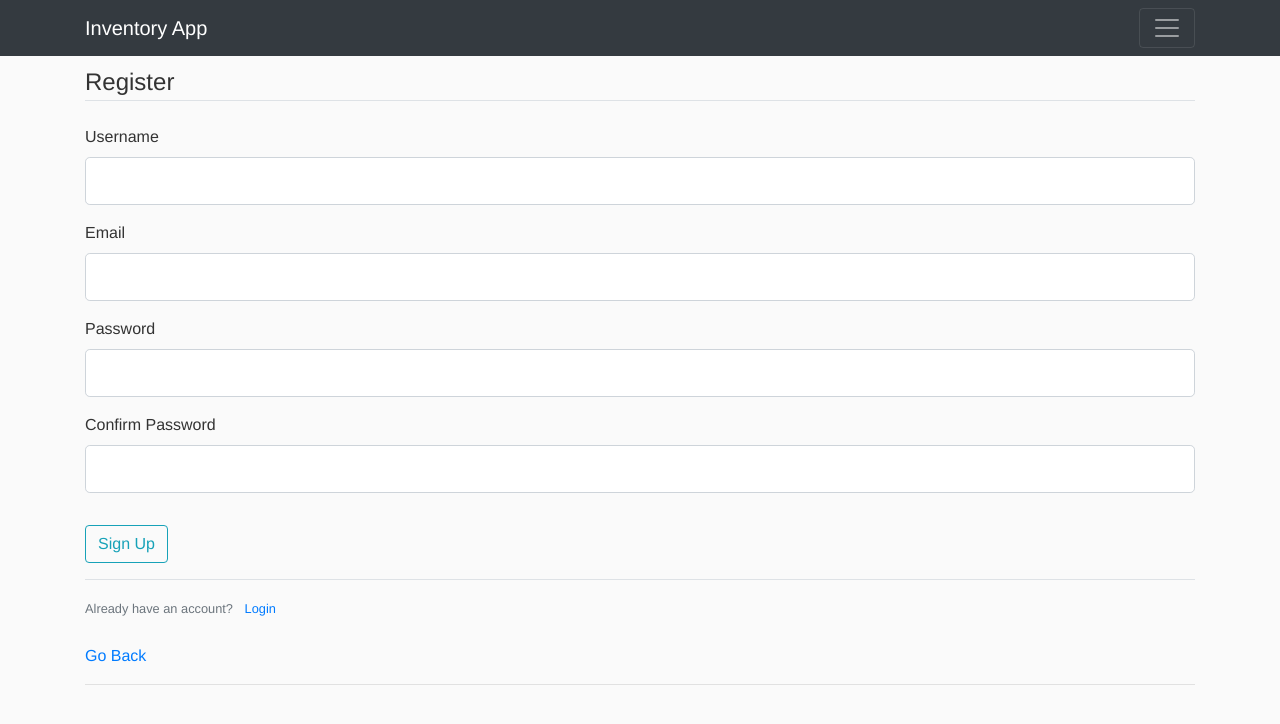
After one commit to chuac/InventoryApp, a Flask app: page /register in a window 1280 px wide. The commit adds this page. Shown: the top 724 px of the page. Run offline with Flask 2, Linux system fonts and the light colour scheme; some libraries are stand-ins or nearby versions.

Commit message:
Users functionality built with Register, Login, Logout. Inventory pages now also require a logged in User to view

```diff
--- a/inventoryapp/__init__.py
+++ b/inventoryapp/__init__.py
@@ -10,6 +10,8 @@ db = SQLAlchemy()
 migrate = Migrate()
 bcrypt = Bcrypt()
 login_manager = LoginManager()
+login_manager.login_view = 'users.login' # the 'login' here is the function of our login route, in our users blueprint. send visitors there when they hit a login_required and are not logged in
+login_manager.login_message_category = 'info' #  Bootstrap for the "Login required" message
 #redis_store = FlaskRedis()
 
 
@@ -19,13 +21,17 @@ def create_app(config_class):
 
     db.init_app(app)
     migrate.init_app(app, db)
+    bcrypt.init_app(app)
+    login_manager.init_app(app)
     #redis_store.init_app(app)
 
     from inventoryapp.main.routes import main
     from inventoryapp.inventory.routes import inven as inventory
+    from inventoryapp.users.routes import users
 
     app.register_blueprint(main)
     app.register_blueprint(inventory)
+    app.register_blueprint(users)
 
 
     return app
--- a/inventoryapp/inventory/routes.py
+++ b/inventoryapp/inventory/routes.py
@@ -11,6 +11,7 @@ inven = Blueprint('inventory', __name__) # pass in the name of our blueprint too
 
 
 @inven.route('/inventory')
+@login_required
 def inventory():
     all_inventory = Inventory.query.order_by(Inventory.last_updated).all()
 
@@ -18,11 +19,13 @@ def inventory():
 
 
 @inven.route('/inventory/<int:id>') # view a singular item
+@login_required
 def item(id):
     item = Inventory.query.get_or_404(id)
     return render_template('item.html', title = item.name, item = item)
 
 @inven.route('/inventory/new', methods=['GET', 'POST'])
+@login_required
 def new_item():
     form = InventoryForm()
     if form.validate_on_submit():
@@ -36,6 +39,7 @@ def new_item():
 
 
 @inven.route('/inventory/<int:id>/update', methods=['GET', 'POST'])
+@login_required
 def update_item(id):
     form = UpdateInventoryItemForm()
     item = Inventory.query.get_or_404(id)
--- a/inventoryapp/templates/layout.html
+++ b/inventoryapp/templates/layout.html
@@ -33,6 +33,19 @@
                     <li class="nav-item">
                       <a class="nav-link" href="{{ url_for('inventory.inventory') }}">Inventory</a>
                     </li>
+                    {% if current_user.is_authenticated %}
+                    <li class="nav-item">
+                      <a class="nav-link" href="#">Account</a>
+                      <a class="nav-link" href="{{ url_for('users.logout') }}">Logout</a>
+                    </li>
+                    {% else %}
+                    <li class="nav-item">
+                      <a class="nav-link" href="{{ url_for('users.login') }}">Login</a>
+                    </li>
+                    <li class="nav-item">
+                      <a class="nav-link" href="{{ url_for('users.register') }}">Register</a>
+                    </li>
+                    {% endif %}
                 </div>
             </div>
         </nav>
--- /dev/null
+++ b/inventoryapp/templates/register.html
@@ -0,0 +1,79 @@
+{% extends 'layout.html' %}
+
+{% block body %}
+
+<div>
+    <form action="" method="POST"> <!-- it'll post the action onto the same route we're already on -->
+        {{ form.hidden_tag() }} <!-- adds a CSRF token (Cross Site Request Forgery) to protect against attacks -->
+        <fieldset class="form-group"> <!-- Bootstrap stuff to make it look nicer -->
+            <legend class="border-bottom mb-4">Register</legend> <!-- border at bottom with margin 4-->
+            <div class="form-group">
+                {{ form.username.label(class="form-control-label") }} <!-- Prints label for our username field. The class stuff in parenthesis is just Bootstrap-->
+
+                {% if form.username.errors %} <!-- error found in form input -->
+                    {{ form.username(class="form-control form-control-lg is-invalid") }} <!-- show a form input box with Bootstrap is-invalid style-->
+                    <div class="invalid-feedback"> <!-- Bootstrap style -->
+                        {% for error in form.username.errors %} <!-- iterate and render all the errors -->
+                            <span>{{ error }}</span>
+                        {% endfor %}
+                    </div>
+                {% else %}
+                    {{ form.username(class="form-control form-control-lg") }} <!-- renders the actual field for our username, plus some Bootstrap-->
+                {% endif %}
+            </div>
+            <div class="form-group">
+                {{ form.email.label(class="form-control-label") }} <!-- these fields, like email, correspond to the variables set in our forms.py -->
+                {% if form.email.errors %} <!-- error found in form input -->
+                    {{ form.email(class="form-control form-control-lg is-invalid") }} <!-- show a form input box with Bootstrap is-invalid style-->
+                    <div class="invalid-feedback"> <!-- Bootstrap style -->
+                        {% for error in form.email.errors %} <!-- iterate and render all the errors -->
+                            <span>{{ error }}</span>
+                        {% endfor %}
+                    </div>
+                {% else %}
+                    {{ form.email(class="form-control form-control-lg") }} <!-- renders the actual field for our username, plus some Bootstrap-->
+                {% endif %}
+            </div>
+            <div class="form-group">
+                {{ form.password.label(class="form-control-label") }}
+                {% if form.password.errors %} <!-- error found in form input -->
+                    {{ form.password(class="form-control form-control-lg is-invalid") }} <!-- show a form input box with Bootstrap is-invalid style-->
+                    <div class="invalid-feedback"> <!-- Bootstrap style -->
+                        {% for error in form.password.errors %} <!-- iterate and render all the errors -->
+                            <span>{{ error }}</span>
+                        {% endfor %}
+                    </div>
+                {% else %}
+                    {{ form.password(class="form-control form-control-lg") }} <!-- renders the actual field for our username, plus some Bootstrap-->
+                {% endif %}
+            </div>
+            <div class="form-group">
+                {{ form.confirm_password.label(class="form-control-label") }}
+                {% if form.confirm_password.errors %} <!-- error found in form input -->
+                    {{ form.confirm_password(class="form-control form-control-lg is-invalid") }} <!-- show a form input box with Bootstrap is-invalid style-->
+                    <div class="invalid-feedback"> <!-- Bootstrap style -->
+                        {% for error in form.confirm_password.errors %} <!-- iterate and render all the errors -->
+                            <span>{{ error }}</span>
+                        {% endfor %}
+                    </div>
+                {% else %}
+                    {{ form.confirm_password(class="form-control form-control-lg") }} <!-- renders the actual field for our username, plus some Bootstrap-->
+                {% endif %}
+            </div>
+        </fieldset>
+        <div class="form-group">
+            {{ form.submit(class="btn btn-outline-info") }} <!-- our submit button styled with Bootstrap "Info" button style + an outline -->
+
+        </div>
+    </form>
+</div>
+<div class="border-top pt-3">
+    <small class="text-muted">
+        Already have an account? <a class="ml-2" href="{{ url_for('users.login') }}">Login</a>
+    </small>
+</div>
+<br>
+<a href="{{ url_for('main.index') }}">Go Back</a>
+<hr>
+
+{% endblock body%}
--- /dev/null
+++ b/inventoryapp/users/forms.py
@@ -0,0 +1,38 @@
+from flask_wtf import FlaskForm
+from wtforms import StringField, PasswordField, SubmitField, BooleanField
+from wtforms.validators import DataRequired, Length, Email, EqualTo, ValidationError
+from flask_login import current_user
+from inventoryapp.models import User
+
+
+class RegistrationForm(FlaskForm):
+    username = StringField('Username',
+                            validators=[DataRequired(), Length(min=2, max=20)])
+    email = StringField('Email',
+                        validators=[DataRequired(), Email()])
+    password = PasswordField('Password', validators=[DataRequired()])
+    confirm_password = PasswordField('Confirm Password',
+                                    validators=[DataRequired(), EqualTo('password')])
+    submit = SubmitField('Sign Up')
+
+    def validate_username(self, username): # to help validate if username already exists in db. WTForms functionality
+
+        user = User.query.filter_by(username = username.data).first()
+
+        if user: # that user already exists in db
+            raise ValidationError('That username is taken. Please choose a different one.')
+
+    def validate_email(self, email): # to help validate if email already exists in db.
+
+        email = User.query.filter_by(email = email.data).first()
+
+        if email: # that email already exists in db
+            raise ValidationError('That email is taken. Please choose a different one.')
+
+
+class LoginForm(FlaskForm):
+    email = StringField('Email',
+                        validators=[DataRequired(), Email()])
+    password = PasswordField('Password', validators=[DataRequired()])
+    remember = BooleanField('Remember Me')
+    submit = SubmitField('Login')
--- /dev/null
+++ b/inventoryapp/users/routes.py
@@ -0,0 +1,47 @@
+from flask import render_template, url_for, flash, redirect, request, Blueprint
+from flask_login import login_user, current_user, logout_user, login_required
+from inventoryapp import db, bcrypt
+from inventoryapp.models import User
+from inventoryapp.users.forms import RegistrationForm, LoginForm
+
+
+users = Blueprint('users', __name__) # blueprint
+
+@users.route('/register', methods=['GET', 'POST'])
+def register():
+    if current_user.is_authenticated: # user is already logged in, no need to show them register page
+        return redirect(url_for('inventory.inventory'))
+    form = RegistrationForm()
+    if form.validate_on_submit() and request.method == 'POST': # validate POST data
+        #hashed_password = bcrypt.generate_password_hash(form.password.data).decode('utf-8')
+        #user = User(username=form.username.data, email=form.email.data, password=hashed_password)
+        user = User(form.username.data, form.email.data, form.password.data)
+        db.session.add(user)
+        db.session.commit()
+        flash(f"Account created for {form.username.data}! You are now able to log in", 'success') # flash message, using python f-strings. 2nd arg is a "category". 'success' is Bootstrap style
+        return redirect(url_for('users.login')) # is a valid form so now we redirect to posts page
+    return render_template('register.html', form = form)
+
+
+@users.route('/login', methods=['GET', 'POST'])
+def login():
+    if current_user.is_authenticated: # user is already logged in, no need to show them login page
+        return redirect(url_for('inventory.inventory'))
+    form = LoginForm()
+    if form.validate_on_submit(): # validate POST data
+        user = User.query.filter_by(email = form.email.data).first() # retrieve a user in db that has same email as entered into the form
+        if user and bcrypt.check_password_hash(user.password, form.password.data):
+            login_user(user, remember = form.remember.data)
+            next_page = request.args.get('next') # capture what page the user was trying to visit before we asked them to login
+            return redirect(next_page) if next_page else redirect(url_for('inventory.inventory'))
+        else:
+            flash(f"Login unsuccessful. Please check email and password", 'danger')
+        #flash(f"Login successful for {form.username.data}!", 'success') # flash message, using python f-strings. 2nd arg is a "category". 'success' is Bootstrap style
+        #return redirect(url_for('posts')) # is a valid form so now we redirect to posts page
+    return render_template('login.html', form = form) # login unsuccessful so just return them to login page
+
+
+@users.route('/logout')
+def logout():
+    logout_user() # imported this above, from flask_login
+    return redirect(url_for('main.index'))
```
Also changed, not shown: inventoryapp/models.py (+28 -1 lines), inventoryapp/templates/login.html (added, +56 -0 lines), migrations/versions/bc58599c8eba_.py (added, +37 -0 lines), inventoryapp/site.db, inventoryapp/static/users_pics/default.jpg (added), inventoryapp/users/__init__.py (added).
